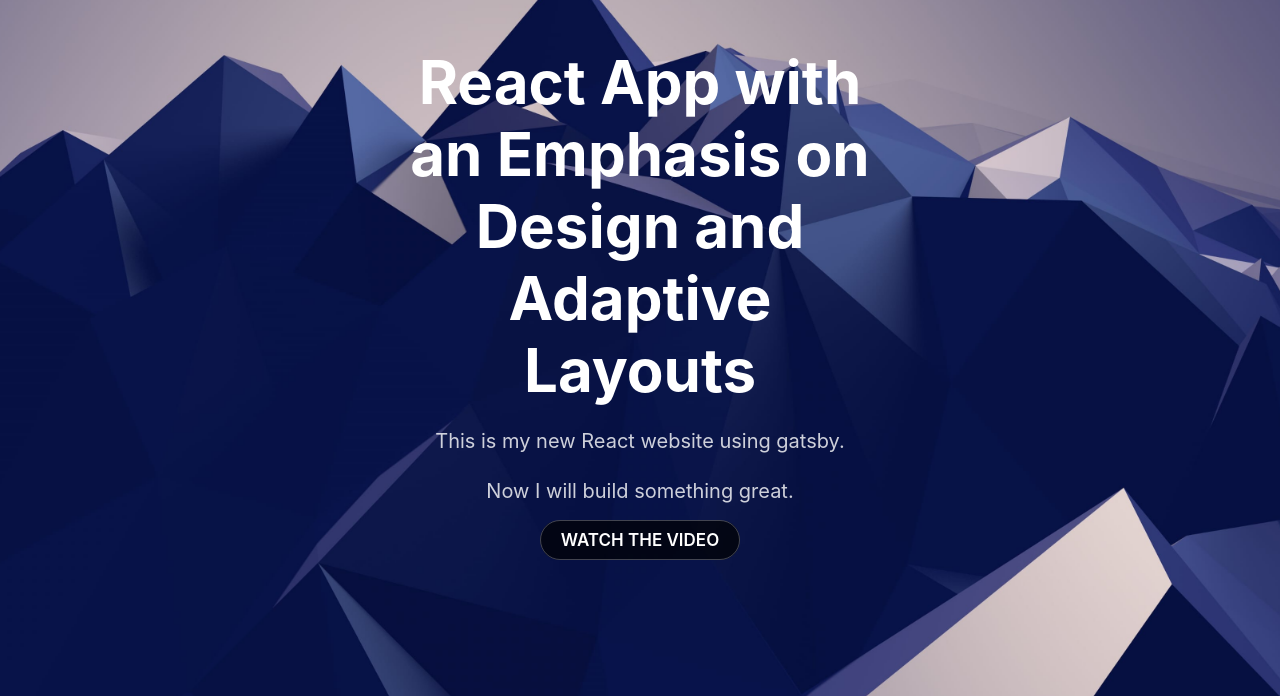
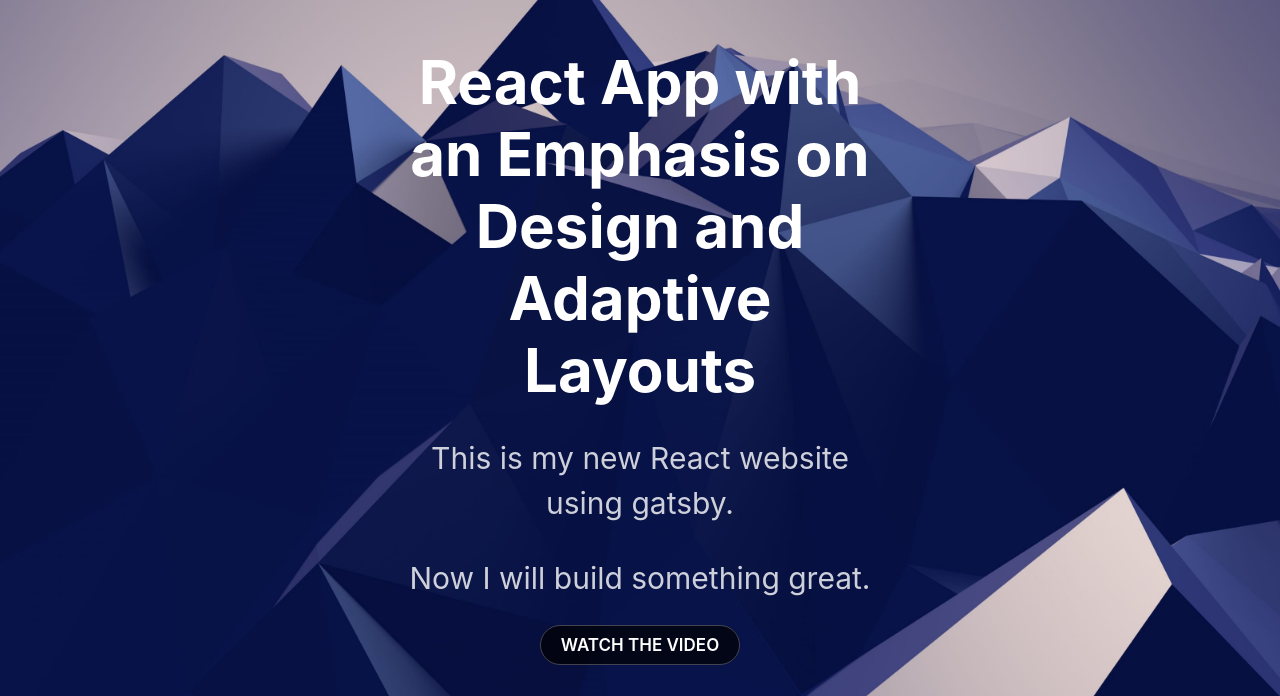
Before and after one commit to MunibaWq/Designer-React, a Gatsby site: page / in a window 1280 px wide. Shown: the part 104-800 px from the top of the page. Built offline with nearby package versions, Linux system fonts and the light colour scheme; Gatsby itself is replaced by a stand-in of ours.

Commit message:
fixing some font sizes

```diff
--- a/src/components/layout.css
+++ b/src/components/layout.css
@@ -38,7 +38,8 @@
 
 .Hero p {
   color: rgba(255, 255, 255, 0.8);
-  font-size: 30 px;
+  font-size: 30px;
+
   line-height: 1.5;
 }
 
```
